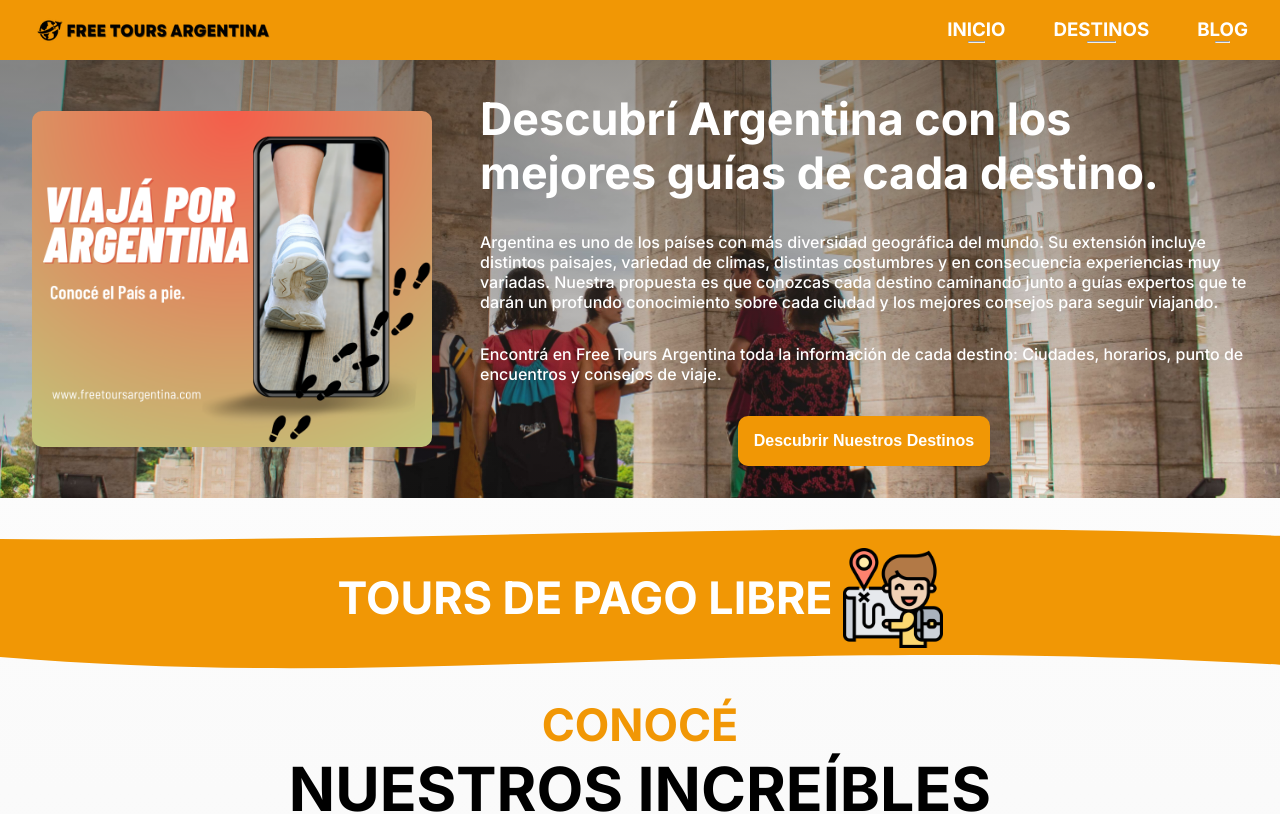
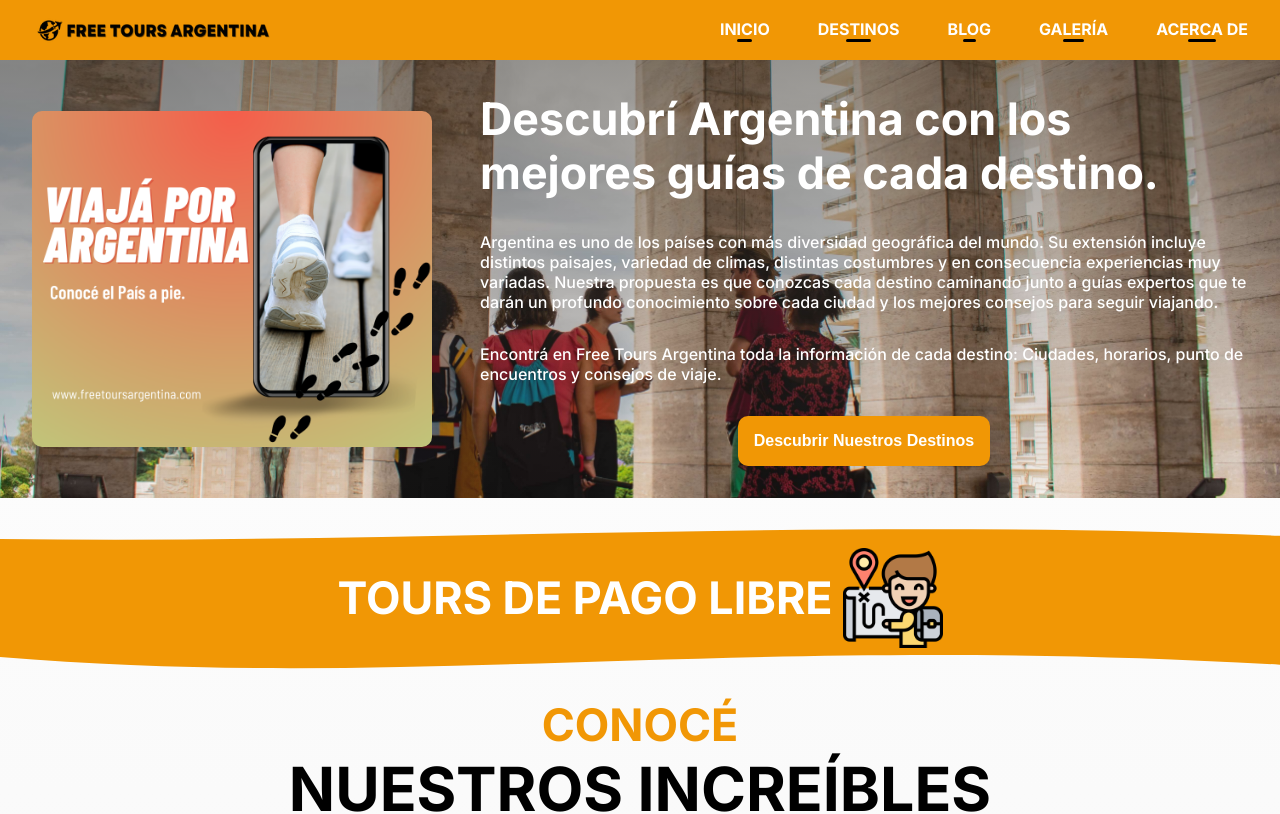
Before and after one commit to GonzaloGuaimas/tourism-blog-website-nextjs, a Next.js app: page / in a window 1280 px wide. Shown: the top 814 px of the page. Built offline with nearby package versions, Linux system fonts and the light colour scheme.

Commit message:
add react-scroll library

```diff
--- a/components/About.tsx
+++ b/components/About.tsx
@@ -8,7 +8,7 @@ const About = () => {
     const aboutText3 = 'Para quien visite Argentina, reunimos los Free Tours de las ciudades con atractivos turísticos más destacados del país. Estos Walking Tours tienen una impronta histórica y cultural donde cada Guía hace hincapié en los monumentos arquitectónicos, hechos históricos, estilo de vida, curiosidades, secretos y personajes de la historia. En cada lugar también se juega con la geo localización y se interpreta la geografía de forma didáctica y sencilla.'
   return (
     <>
-        <div className={styles.titleSection} style={{ marginTop: '2rem' }}>
+        <div className={styles.titleSection} id={'about'} style={{ marginTop: '2rem' }}>
             <h2>CONOCENOS MÁS</h2>
             <h1>¿QUÉ ES UN FREE TOUR?</h1>
             <hr />
--- a/components/BlogGrid.tsx
+++ b/components/BlogGrid.tsx
@@ -5,7 +5,7 @@ import BlogCard from './pure/BlogCard'
 const BlogGrid = () => {
   return (
     <>
-      <div className={styles.titleSection}>
+      <div className={styles.titleSection} id={'blog'}>
         <h2>NUESTRO BLOG</h2>
         <h2>DEL FREE TOUR!</h2>
         <h1>EL DÍA A DÍA</h1>
--- a/components/DestinationGrid.tsx
+++ b/components/DestinationGrid.tsx
@@ -6,7 +6,7 @@ import DestinationCard from './pure/DestinationCard'
 const DestinationGrid = () => {
   return (
     <>
-      <div className={styles.titleSection}>
+      <div className={styles.titleSection} id={'destination'}>
         <h2>CONOCÉ</h2>
         <h1>NUESTROS INCREÍBLES</h1>
         <h3>DESTINOS</h3>
--- a/components/Gallery.tsx
+++ b/components/Gallery.tsx
@@ -3,7 +3,7 @@ import styles from '../styles/Home.module.css'
 import Image from 'next/image'
 const Gallery = () => {
   return (
-    <div className={styles.Gallery}>
+    <div className={styles.Gallery} id={'gallery'}>
         <div className={styles.GalleryElement}>
             <Image src={'/assets/blogExample/main.jpg'} alt={''} height={500} width={500} className={styles.DestinationImage}/>
         </div>
--- a/components/Home.tsx
+++ b/components/Home.tsx
@@ -4,7 +4,7 @@ import Image from 'next/image'
 
 const HomeComponent = () => {
   return (
-    <div className={styles.Home}>
+    <div className={styles.Home} id={'home'}>
         <Image src={'/assets/1.png'} alt={''} height={788} width={940} className={styles.HomeImage}/>
         <div className={styles.HomeText}>
           <h2>Descubrí Argentina con los mejores guías de cada destino.</h2>
--- a/components/NavBar.tsx
+++ b/components/NavBar.tsx
@@ -1,7 +1,8 @@
 import React, { useState } from 'react'
 import styles from '../styles/Home.module.css'
-import Link from 'next/link'
+// import Link from 'next/link'
 import Image from 'next/image'
+import { Link } from 'react-scroll'
 
 export const NavBar = () => {
   const [active, setActive] = useState("navBarMenu");
@@ -20,16 +21,24 @@ export const NavBar = () => {
     <nav className={styles.navBar}>
       <Image src={'/assets/logo.png'} alt={''} height={45} width={350} className={styles.navBarImage}/>
       <div className={active}>
-          <Link href={'/'}>
+          <Link to='home' smooth offset={-100} duration={900} >
             <h3>INICIO</h3>
             <hr />
           </Link>
-          <Link href={'/'}>
+          <Link to='destination' smooth offset={-100} duration={900} >
             <h3>DESTINOS</h3>
             <hr />
           </Link>
-          <Link href={'/'}>
+          <Link to='blog' smooth offset={-100} duration={300} >
             <h3>BLOG</h3>
+            <hr />
+          </Link>
+          <Link to='gallery' smooth offset={-100} duration={300} >
+            <h3>GALERÍA</h3>
+            <hr />
+          </Link>
+          <Link to='about' smooth offset={-100} duration={300} >
+            <h3>ACERCA DE</h3>
             <hr />
           </Link>
       </div>
--- a/package.json
+++ b/package.json
@@ -18,6 +18,10 @@
     "next": "13.0.7",
     "react": "18.2.0",
     "react-dom": "18.2.0",
+    "react-scroll": "^1.8.9",
     "typescript": "4.9.4"
+  },
+  "devDependencies": {
+    "@types/react-scroll": "^1.8.5"
   }
 }
--- a/styles/globals.css
+++ b/styles/globals.css
@@ -31,6 +31,7 @@ body {
 a {
   color: inherit;
   text-decoration: none;
+  cursor: pointer;
 }
 
 
@@ -49,6 +50,7 @@ a {
   text-align: -webkit-center;
 }
 .navBarMenu h3{
+  font-size: calc(1rem);
   transition: font-size .2s ease;
   color: white;
   font-weight: bold;
@@ -57,8 +59,11 @@ a {
   font-size: 1.2rem;
 }
 .navBarMenu hr {
-  height: none;
+  height: 3px;
   width: 30%;
+  background-color: black;
+  border: none;
+  border-radius: 3px;
 }
 .nav__toggler {
   display: none;
@@ -81,7 +86,7 @@ a {
     position: fixed;
     top: 60px;
     right: 0;
-    height: 50vh;
+    height: 70vh;
     width: 40vw;
     background-color: white;
     display: flex;
```
Also changed, not shown: 1 other file (tests, documents, lock files or other folders).
